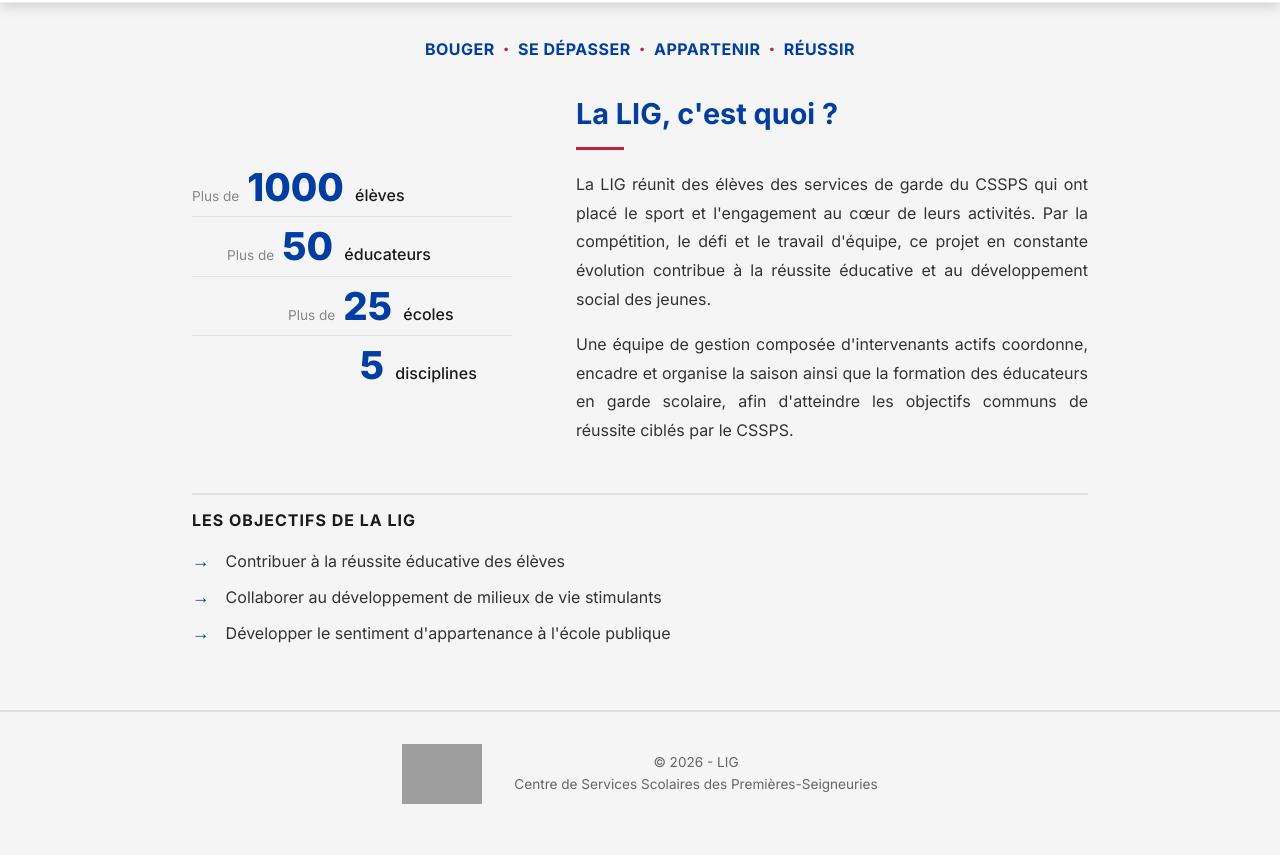
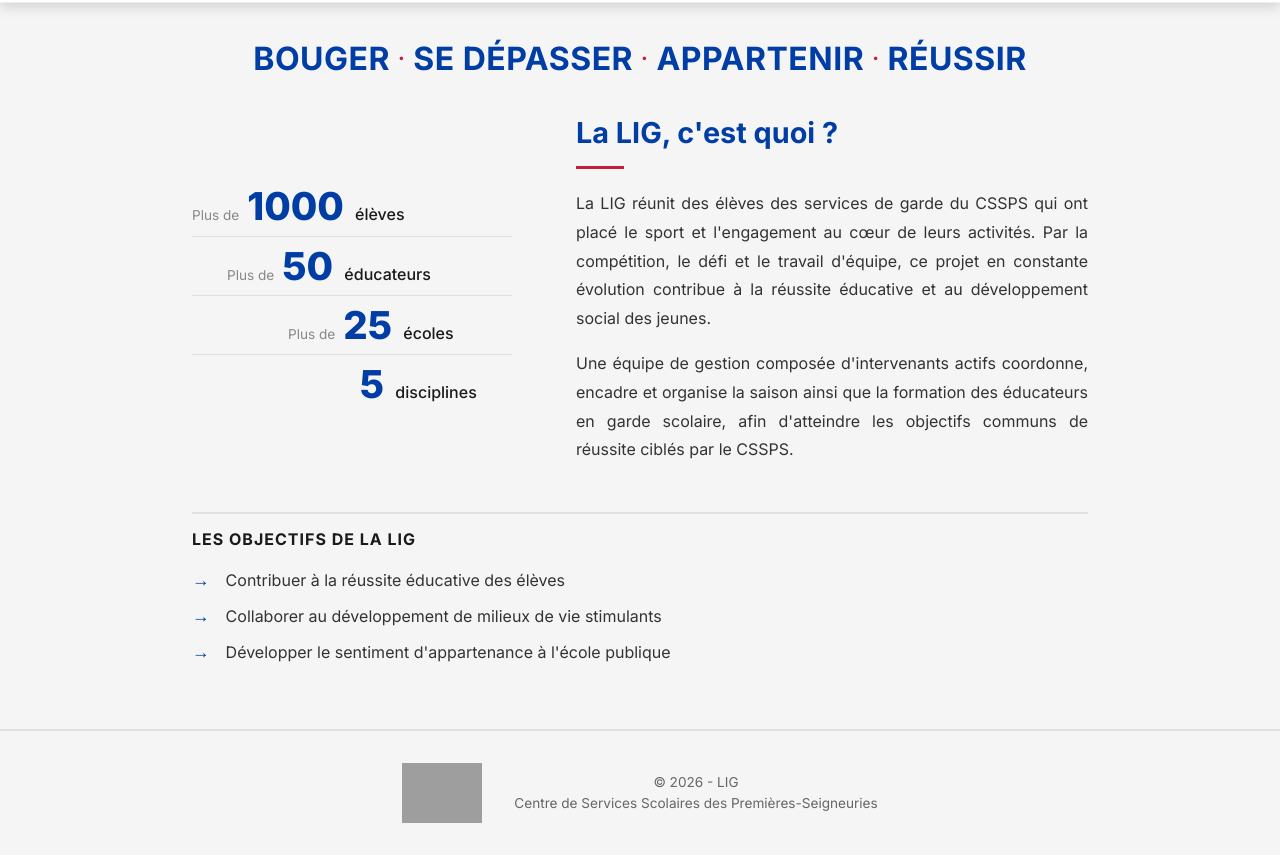
Before and after one commit to cssps-lig/site, a Jekyll site: the page built from lalig.html, in a window 1280 px wide. Shown: the part 203-1058 px from the top of the page. Built offline with Jekyll 4.4.1, drawn with Linux system fonts in a browser that asks for light colours; grey boxes are pictures that could not be loaded.

Commit message:
Update styles.css
Ajout d'une classe .lalig-mots-cles span pour gérer le font-size plus petit sur mobile

```diff
--- a/assets/css/styles.css
+++ b/assets/css/styles.css
@@ -1995,6 +1995,9 @@
     .mode-btn {
         width: 100%;
     }
+   .lalig-mots-cles span {
+    font-size: 0.85rem;
+}
 }
 
 /* ==========================================
@@ -2120,7 +2123,7 @@
 .lalig-mots-cles span {
     font-family: 'Inter', sans-serif;
     font-weight: 700;
-    font-size: 1rem;
+    font-size: 2rem;
     color: var(--bleu-qc);
     text-transform: uppercase;
     letter-spacing: 0.5px;
```
